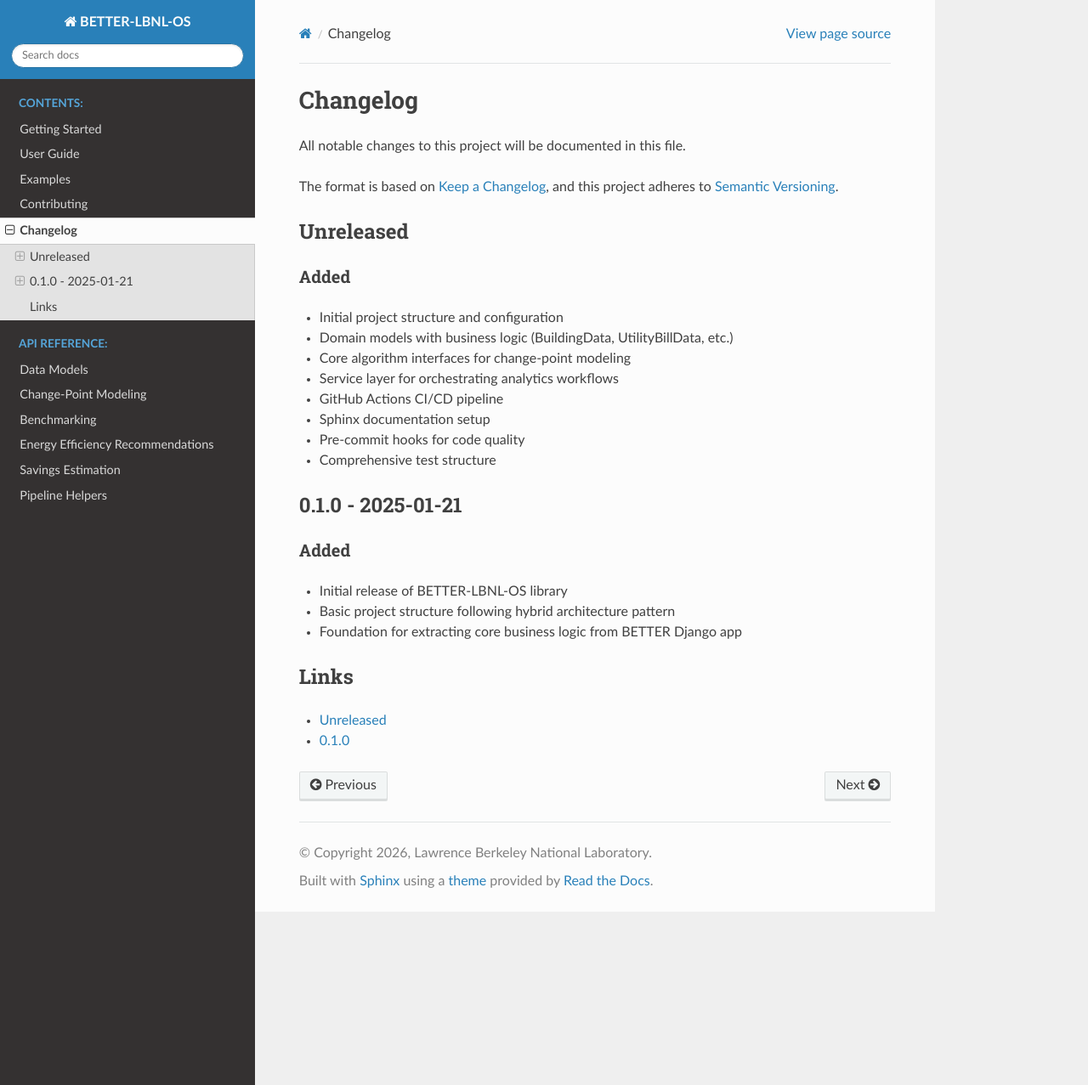
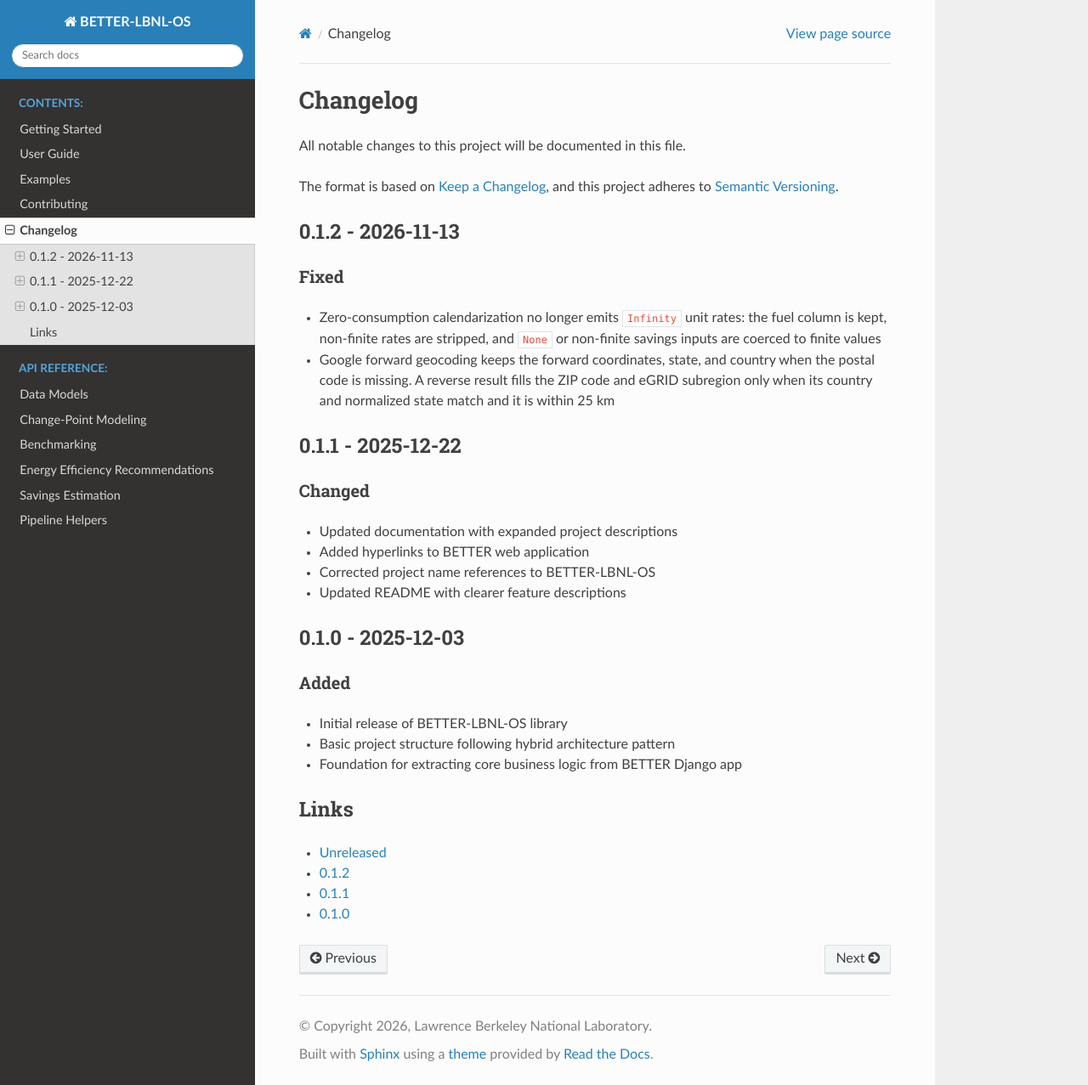
Before and after one commit to LBNL-ETA/better-lbnl-os, a Sphinx documentation site: the page built from docs/changelog.rst, in a window 1280 px wide and 1277 px high. Shown: the whole window at 85% size. Built offline with Sphinx 7.4.7 and the Read the Docs theme 3.1.0, drawn with Linux system fonts in a browser that asks for light colours.

Commit message:
docs: sync changelog.rst for 0.1.1 and 0.1.2 and fix CI badge URL

```diff
--- a/docs/changelog.rst
+++ b/docs/changelog.rst
@@ -6,21 +6,25 @@
 The format is based on `Keep a Changelog <https://keepachangelog.com/en/1.0.0/>`_,
 and this project adheres to `Semantic Versioning <https://semver.org/spec/v2.0.0.html>`_.
 
-Unreleased
-----------
+0.1.2 - 2026-11-13
+------------------
 
-Added
+Fixed
 ^^^^^
-- Initial project structure and configuration
-- Domain models with business logic (BuildingData, UtilityBillData, etc.)
-- Core algorithm interfaces for change-point modeling
-- Service layer for orchestrating analytics workflows
-- GitHub Actions CI/CD pipeline
-- Sphinx documentation setup
-- Pre-commit hooks for code quality
-- Comprehensive test structure
+- Zero-consumption calendarization no longer emits ``Infinity`` unit rates: the fuel column is kept, non-finite rates are stripped, and ``None`` or non-finite savings inputs are coerced to finite values
+- Google forward geocoding keeps the forward coordinates, state, and country when the postal code is missing. A reverse result fills the ZIP code and eGRID subregion only when its country and normalized state match and it is within 25 km
 
-0.1.0 - 2025-01-21
+0.1.1 - 2025-12-22
+------------------
+
+Changed
+^^^^^^^
+- Updated documentation with expanded project descriptions
+- Added hyperlinks to BETTER web application
+- Corrected project name references to BETTER-LBNL-OS
+- Updated README with clearer feature descriptions
+
+0.1.0 - 2025-12-03
 ------------------
 
 Added
@@ -31,5 +35,7 @@
 
 Links
 -----
-- `Unreleased <https://github.com/LBNL-ETA/better-lbnl-os/compare/v0.1.0...HEAD>`_
-- `0.1.0 <https://github.com/LBNL-ETA/better-lbnl-os/releases/tag/v0.1.0>`_
+- `Unreleased <https://github.com/LBNL-ETA/better-lbnl-os/compare/v0.1.2...HEAD>`_
+- `0.1.2 <https://github.com/LBNL-ETA/better-lbnl-os/releases/tag/v0.1.2>`_
+- `0.1.1 <https://pypi.org/project/better-lbnl-os/0.1.1/>`_
+- `0.1.0 <https://pypi.org/project/better-lbnl-os/0.1.0/>`_
--- a/docs/index.rst
+++ b/docs/index.rst
@@ -11,8 +11,8 @@
    :target: https://pypi.org/project/better-lbnl-os/
    :alt: Python versions
 
-.. image:: https://github.com/LBNL-ETA/better-lbnl/actions/workflows/ci.yml/badge.svg
-   :target: https://github.com/LBNL-ETA/better-lbnl/actions
+.. image:: https://github.com/LBNL-ETA/better-lbnl-os/actions/workflows/ci.yml/badge.svg
+   :target: https://github.com/LBNL-ETA/better-lbnl-os/actions
    :alt: CI status
 
 Welcome to BETTER-LBNL-OS, an open-source Python library for building energy analytics extracted from the `Building Efficiency Targeting Tool for Energy Retrofits (BETTER) <https://better.lbl.gov>`_. BETTER is a software toolkit that enables building operators to quickly, easily identify the most cost-saving energy efficiency measures in buildings and portfolios. BETTER is made possible by support from the U.S. Department of Energy (DOE) Building Technologies Office (BTO).
```
